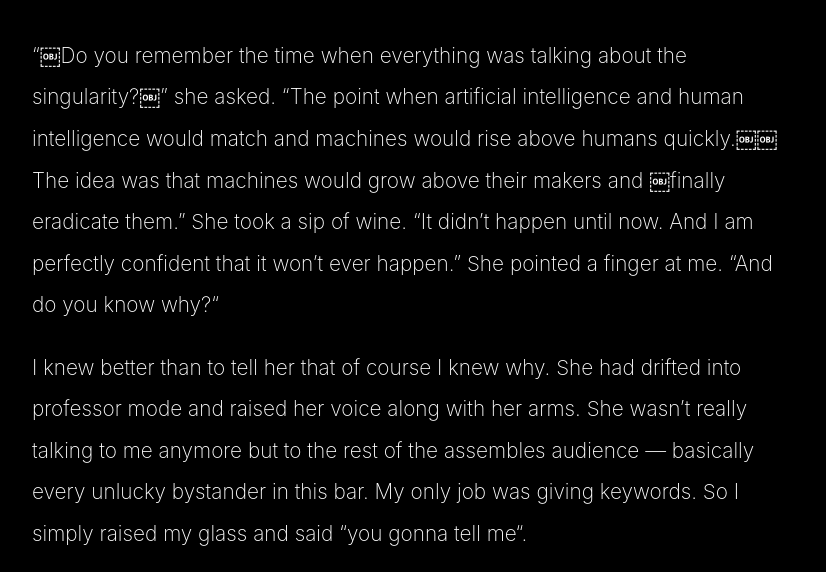
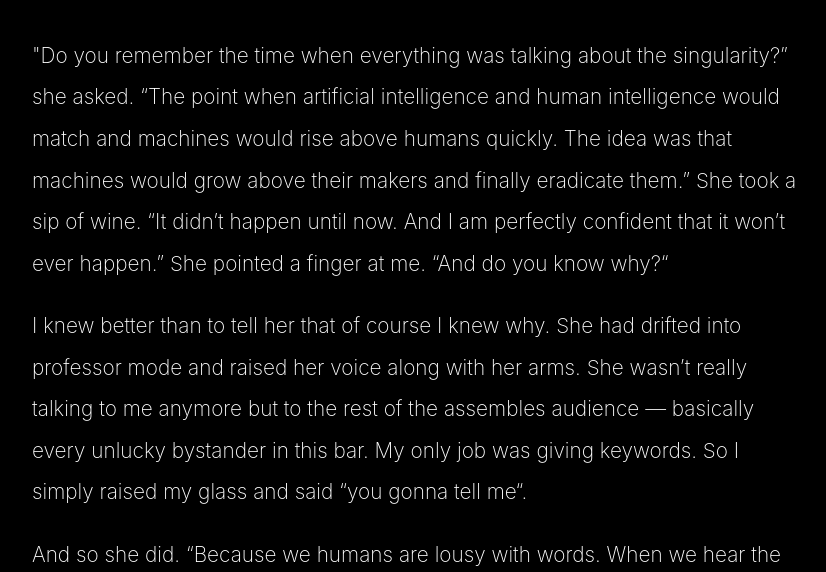
Before and after one commit to g12n/SadRobot, an Eleventy site: page chapters/about-machine-intelligence.md in a window 1280 px wide. Shown: the part 195-767 px from the top of the page, without its empty margins (224-1050 px from the left). Built offline with nearby package versions, Linux system fonts and the light colour scheme; Eleventy itself is replaced by a stand-in of ours; files that its build step writes are made by us from their sources.

Commit message:
fixed badly encoded characters

```diff
--- a/chapters/about-machine-intelligence.md
+++ b/chapters/about-machine-intelligence.md
@@ -2,7 +2,7 @@
 title: A lecture in machine intelligence
 ---
 
-“￼Do you remember the time when everything was talking about the singularity?￼” she asked. “The point when artificial intelligence and human intelligence would match and machines would rise above humans quickly.￼￼ The idea was that machines would grow above their makers and ￼finally eradicate them.” She took a sip of wine. “It didn’t happen until now. And I am perfectly confident that it won’t ever happen.” She pointed a finger at me. “And do you know why?“
+"Do you remember the time when everything was talking about the singularity?” she asked. “The point when artificial intelligence and human intelligence would match and machines would rise above humans quickly. The idea was that machines would grow above their makers and finally eradicate them.” She took a sip of wine. “It didn’t happen until now. And I am perfectly confident that it won’t ever happen.” She pointed a finger at me. “And do you know why?“
 
 I knew better than to tell her that of course I knew why. She had drifted into professor mode and raised her voice along with her arms. She wasn’t really talking to me anymore but to the rest of the assembles audience — basically every unlucky bystander in this bar. My only job was giving keywords. So I simply raised my glass and said “you gonna tell me“.
 
```
Also changed, not shown: docs/chapters/about-machine-intelligence/index.html (+1 -1 lines).
